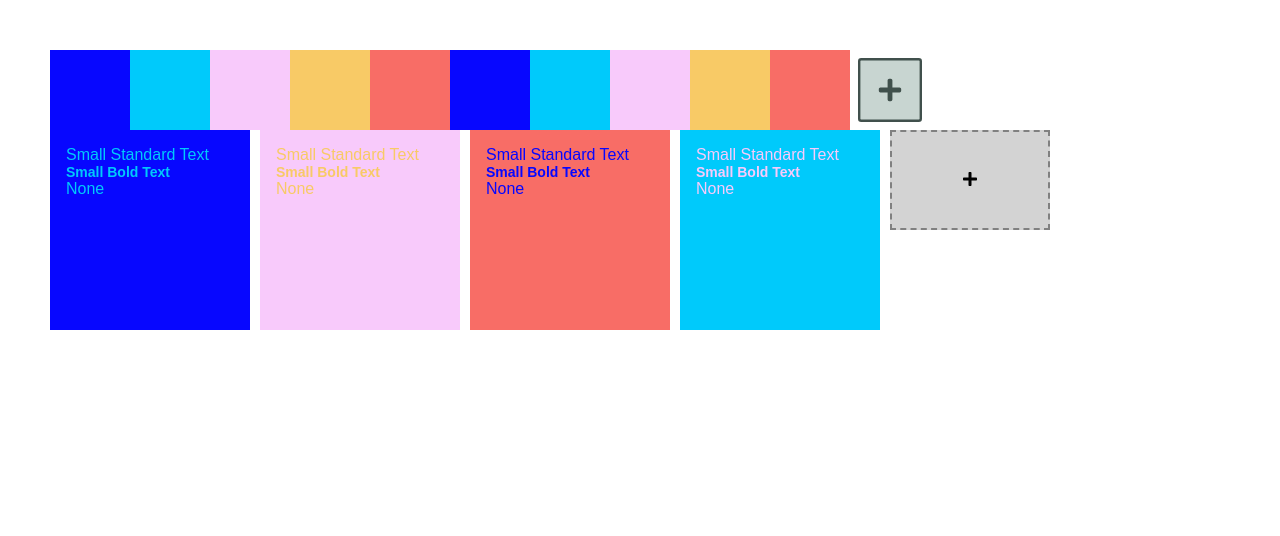
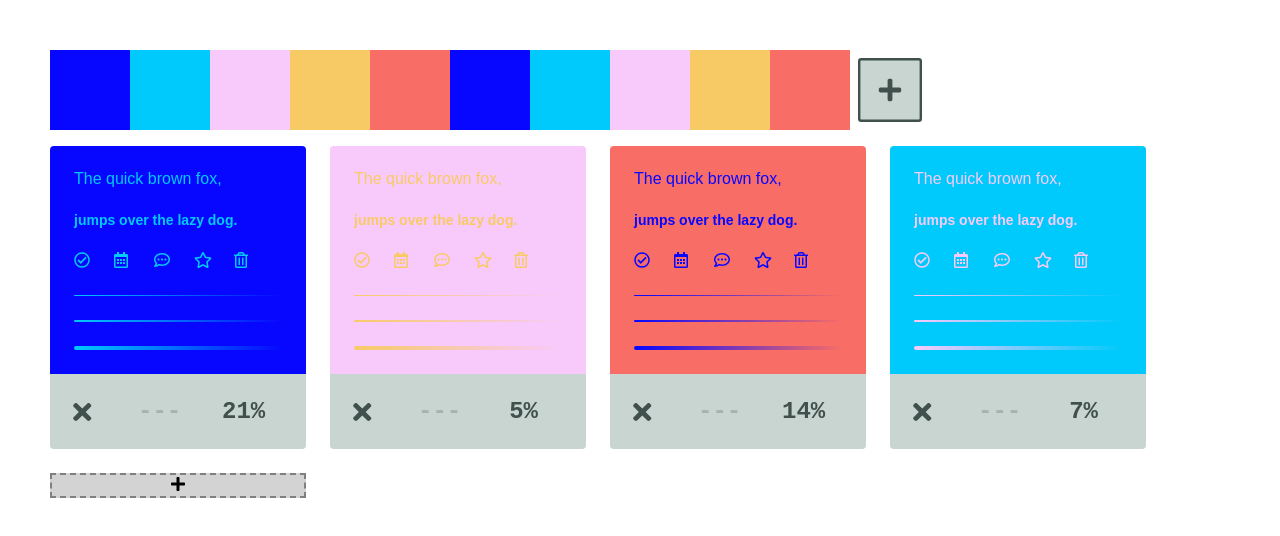
Before and after one commit to devonChurch/avocado, a React (Create React App) app: page / in a window 1280 px wide. Shown: the top 536 px of the page. Built offline with nearby package versions, Linux system fonts and the light colour scheme.

Commit message:
feat: 🎸 finalise <Composition /> layout
finalise <Composition /> layout with accessibility values

```diff
--- a/package.json
+++ b/package.json
@@ -4,6 +4,7 @@
   "private": true,
   "dependencies": {
     "@fortawesome/fontawesome-svg-core": "^1.2.22",
+    "@fortawesome/free-regular-svg-icons": "^5.11.2",
     "@fortawesome/free-solid-svg-icons": "^5.10.2",
     "@fortawesome/react-fontawesome": "^0.1.4",
     "drag-drop-touch": "^1.3.0",
--- a/src/App.js
+++ b/src/App.js
@@ -6,7 +6,7 @@ import nanoid from "nanoid";
 import { createGlobalStyle } from "styled-components";
 import { Swatches, UserSwatch, AppendSwatch } from "./Swatch";
 import { Compositions, UserComposition, AddComposition } from "./Composition";
-import { SWATCH_WIDTH, BLACK } from "./utils";
+import { SWATCH_WIDTH, BLACK, SPACE_500 } from "./utils";
 
 const GlobalStyle = createGlobalStyle`
   html {
@@ -19,6 +19,11 @@ const GlobalStyle = createGlobalStyle`
 
   body {
     padding: 50px;
+  }
+
+  #root {
+    display: grid;
+    grid-gap: ${SPACE_500}px;
   }
 `;
 
@@ -108,7 +113,8 @@ const App = () => {
     removeDragOverId(null);
   }, []);
 
-  const moveSwatchToNewLocation = useCallback(dropId => {
+  const moveSwatchToNewLocation = useCallback(
+    dropId => {
       if (dragStartId === dropId) return;
 
       const prevSwatches = [...swatches];
@@ -122,7 +128,9 @@ const App = () => {
             case id === dragStartId:
               return acc; // Remove the swatch from its orignal location.
             case id === dropId:
-            return shoudPrepend ? [...acc, dropSwatch, [id, hex]] : [...acc, [id, hex], dropSwatch];
+              return shoudPrepend
+                ? [...acc, dropSwatch, [id, hex]]
+                : [...acc, [id, hex], dropSwatch];
             default:
               return [...acc, [id, hex]];
           }
@@ -130,7 +138,9 @@ const App = () => {
       );
       setSwatches(nextSwatches);
       removeDragIds();
-  }, []);
+    },
+    [swatches, dragStartId]
+  );
 
   const duplicateAndAppendNewSwatch = () => {
     const dropHex = swatches.get(dragStartId);
--- a/src/Composition.js
+++ b/src/Composition.js
@@ -3,32 +3,96 @@ import styled from "styled-components";
 import tinyColor from "tinycolor2";
 import throttle from "lodash.throttle";
 import { FontAwesomeIcon } from "@fortawesome/react-fontawesome";
-import { faPlus } from "@fortawesome/free-solid-svg-icons";
-import { COMP_WIDTH } from "./utils";
+import { faPlus, faCheck, faTimes } from "@fortawesome/free-solid-svg-icons";
+import {
+  faCheckCircle,
+  faCalendarAlt,
+  faCommentDots,
+  faStar,
+  faTrashAlt
+} from "@fortawesome/free-regular-svg-icons";
+import {
+  GRAY_300,
+  GRAY_900,
+  COMP_WIDTH,
+  BORDER_RADUIS,
+  SCALE_600,
+  SPACE_600,
+  SPACE_800,
+  resetList
+} from "./utils";
 
-const List = styled.ul`
-  list-style: none;
-  margin: 0;
-  padding: 0;
+const CompList = styled.ul`
+  ${resetList}
   display: grid;
-  grid-gap: 10px;
-  grid-template-columns: repeat(auto-fill, 200px);
-  grid-template-rows: repeat(auto-fill, 200px);
+  grid-gap: ${SPACE_600}px;
+  grid-template-columns: repeat(auto-fill, ${COMP_WIDTH}px);
+  /* grid-template-rows: repeat(auto-fill, 300px); */
 
   > * {
-    height: 100px;
+    /* height: 100px; */
     width: ${COMP_WIDTH}px;
   }
 `;
 
+const IconList = styled.ul`
+  ${resetList}
+
+  display: grid;
+  grid-template-columns: repeat(auto-fit, 1rem);
+  grid-gap: ${SPACE_600}px;
+`;
+
+const DividerList = styled.ul`
+  ${resetList}
+  display: grid;
+  grid-gap: ${SPACE_600}px;
+  grid-template-columns: 1fr;
+`;
+
+const ResultList = styled.ul`
+  ${resetList}
+  display: grid;
+  border-radius: 0 0 ${BORDER_RADUIS}px ${BORDER_RADUIS}px;
+  grid-gap: ${SPACE_600}px;
+  grid-template-columns: ${SPACE_800}px repeat(2, auto);
+  background: ${GRAY_300};
+  color: ${GRAY_900};
+  padding: ${SPACE_600}px;
+  font-family: monospace;
+  font-size: 24px;
+  font-weight: bold;
+  align-items: center;
+
+  > * {
+    display: block;
+  }
+`;
+
+const Character = styled.span`
+  opacity: ${({ children }) => (children === "A" ? 1 : 0.25)};
+`;
+
 const UserItem = styled.li`
+  height: 100%;
+  width: 100%;
+  position: relative;
+`;
+
+const Examples = styled.div`
+  border-radius: ${BORDER_RADUIS}px ${BORDER_RADUIS}px 0 0;
+  display: grid;
+  grid-template-columns: 1fr;
+  grid-template-rows: auto;
+  grid-gap: ${SPACE_600}px;
   background: ${({ baseHex }) => baseHex};
   color: ${({ contentHex }) => contentHex};
+  padding: ${SPACE_600}px;
   font-family: sans-serif;
-  height: 100%;
-  width: 100%;
-  padding: 1rem;
-  position: relative;
+
+  > * {
+    display: block;
+  }
 `;
 
 const SmallText = styled.span`
@@ -55,7 +119,20 @@ const AddButton = styled.button`
 
 const AddDropZone = styled.div``;
 
-export const Compositions = List;
+const Divider = styled.div`
+  border-radius: ${BORDER_RADUIS}px;
+  height: ${({ height }) => `${height}px`};
+  background-image: linear-gradient(to right, currentColor, transparent);
+`;
+
+export const Compositions = CompList;
+
+const createContrastPercentage = (baseHex, contentHex) => {
+  const ratio = tinyColor.readability(baseHex, contentHex);
+  const percentage = (ratio / 21) * 100;
+
+  return Math.round(percentage);
+};
 
 const createAccessibilityComparison = (baseHex, contentHex) => level =>
   tinyColor.isReadable(baseHex, contentHex, { level, size: "small" });
@@ -67,18 +144,74 @@ const findAccessibilityLevel = (baseHex, contentHex) => {
     case comparison("AAA"):
       return "AAA";
     case comparison("AA"):
-      return "AA";
+      return "AA-";
     default:
-      return "None";
+      return "---";
   }
+};
+
+const Icons = () => (
+  <div>
+    <IconList>
+      {[faCheckCircle, faCalendarAlt, faCommentDots, faStar, faTrashAlt].map((icon, index) => (
+        <li key={index}>
+          <FontAwesomeIcon {...{ icon }} />
+        </li>
+      ))}
+    </IconList>
+  </div>
+);
+
+const Dividers = () => (
+  <div>
+    <DividerList>
+      {[1, 2, 4].map(height => (
+        <li key={height}>
+          <Divider {...{ height }} />
+        </li>
+      ))}
+    </DividerList>
+  </div>
+);
+
+const Level = ({ children: level }) => {
+  const characters = level
+    .split("")
+    .map((char, index) => <Character key={index}>{char}</Character>);
+
+  return <span>{characters}</span>;
+};
+
+const ResultIcon = styled(FontAwesomeIcon)`
+  transform: scale(${SCALE_600});
+`;
+
+const Results = ({ baseHex, contentHex }) => {
+  const level = findAccessibilityLevel(baseHex, contentHex);
+  const icon = level.includes("AA") ? faCheck : faTimes;
+  const percentage = createContrastPercentage(baseHex, contentHex);
+
+  return (
+    <div>
+      <ResultList>
+        <ResultIcon {...{ icon }} size="1x" />
+        <Level>{level}</Level>
+        <span>{percentage}%</span>
+      </ResultList>
+    </div>
+  );
 };
 
 export const UserComposition = memo(({ idComp, baseHex, contentHex }) => {
   return (
-    <UserItem {...{ baseHex, contentHex }}>
-      <SmallText>Small Standard Text</SmallText>
-      <SmallText isBold>Small Bold Text</SmallText>
-      {findAccessibilityLevel(baseHex, contentHex)}
+    <UserItem>
+      <Examples {...{ baseHex, contentHex }}>
+        <SmallText>The quick brown fox,</SmallText>
+        <SmallText isBold>jumps over the lazy dog.</SmallText>
+        <Icons />
+        <Dividers />
+      </Examples>
+      <Results {...{ baseHex, contentHex }} />
     </UserItem>
   );
 });
--- a/src/Swatch.js
+++ b/src/Swatch.js
@@ -12,13 +12,14 @@ import {
   GRAY_300,
   GRAY_500,
   GRAY_900,
+  SCALE_500,
   SPEED_500,
   SPEED_700,
   SCALE_300,
   SCALE_400,
-  SCALE_500,
   createFocusState,
-  createFocusStateWithShadow
+  createFocusStateWithShadow,
+  resetList
 } from "./utils";
 
 const positionAbsolute = css`
@@ -29,11 +30,9 @@ const positionAbsolute = css`
   height: 100%;
 `;
 
-const List = styled.ul`
+const SwatchList = styled.ul`
+  ${resetList}
   display: grid;
-  list-style: none;
-  margin: 0;
-  padding: 0;
   grid-gap: 0;
   grid-template-rows: repeat(auto-fill, ${SWATCH_WIDTH}px);
   grid-template-columns: repeat(auto-fill, ${SWATCH_WIDTH}px);
@@ -205,6 +204,7 @@ const AddButton = styled.button`
   transition-duration: ${SPEED_500};
   transition-property: box-shadow, background, transform;
   width: 100%;
+  outline: 0;
 
   ${({ isTargeted }) =>
     isTargeted
@@ -220,7 +220,6 @@ const AddButton = styled.button`
   &:focus,
   &:hover {
     box-shadow: ${createFocusStateWithShadow(GRAY_300)};
-    outline: 0;
   }
 `;
 
@@ -232,7 +231,7 @@ const Input = styled.input`
 
 export const SwatchIcon = styled(FontAwesomeIcon)``;
 
-export const Swatches = List;
+export const Swatches = SwatchList;
 
 export const UserSwatch = memo(
   ({
--- a/src/utils.js
+++ b/src/utils.js
@@ -1,11 +1,19 @@
+import { css } from "styled-components";
 import tinyColor from "tinycolor2";
 
 export const createSwatch = hex => tinyColor(hex);
 
+export const SPACE_300 = 4;
+export const SPACE_400 = 8;
+export const SPACE_500 = 16;
+export const SPACE_600 = 24;
+export const SPACE_700 = 32;
+export const SPACE_800 = 40;
+
 export const SWATCH_WIDTH = 80;
 export const BORDER_WIDTH = 3;
 export const FOCUS_WIDTH = 3;
-export const COMP_WIDTH = 160;
+export const COMP_WIDTH = SPACE_500 * 16;
 
 export const BORDER_RADUIS = 4;
 
@@ -24,6 +32,7 @@ export const SPEED_700 = "500ms";
 export const SCALE_300 = 0.8;
 export const SCALE_400 = 0.9;
 export const SCALE_500 = 1;
+export const SCALE_600 = 1.1;
 
 export const { 0: FOCUS_SHADOW_0, 500: FOCUS_SHADOW_500 } = (() => {
   const swatch = createSwatch("#000");
@@ -46,3 +55,9 @@ const createFocusColor = hex => {
 export const createFocusborder = hex => `0 0 0 ${FOCUS_WIDTH}px ${createFocusColor(hex)}`;
 export const createFocusState = hex => createFocusborder(hex);
 export const createFocusStateWithShadow = hex => `${FOCUS_SHADOW_500}, ${createFocusborder(hex)}`;
+
+export const resetList = css`
+  list-style: none;
+  margin: 0;
+  padding: 0;
+`;
```
Also changed, not shown: 1 other file (tests, documents, lock files or other folders). Lines whose indentation alone changed are shown as unchanged.
